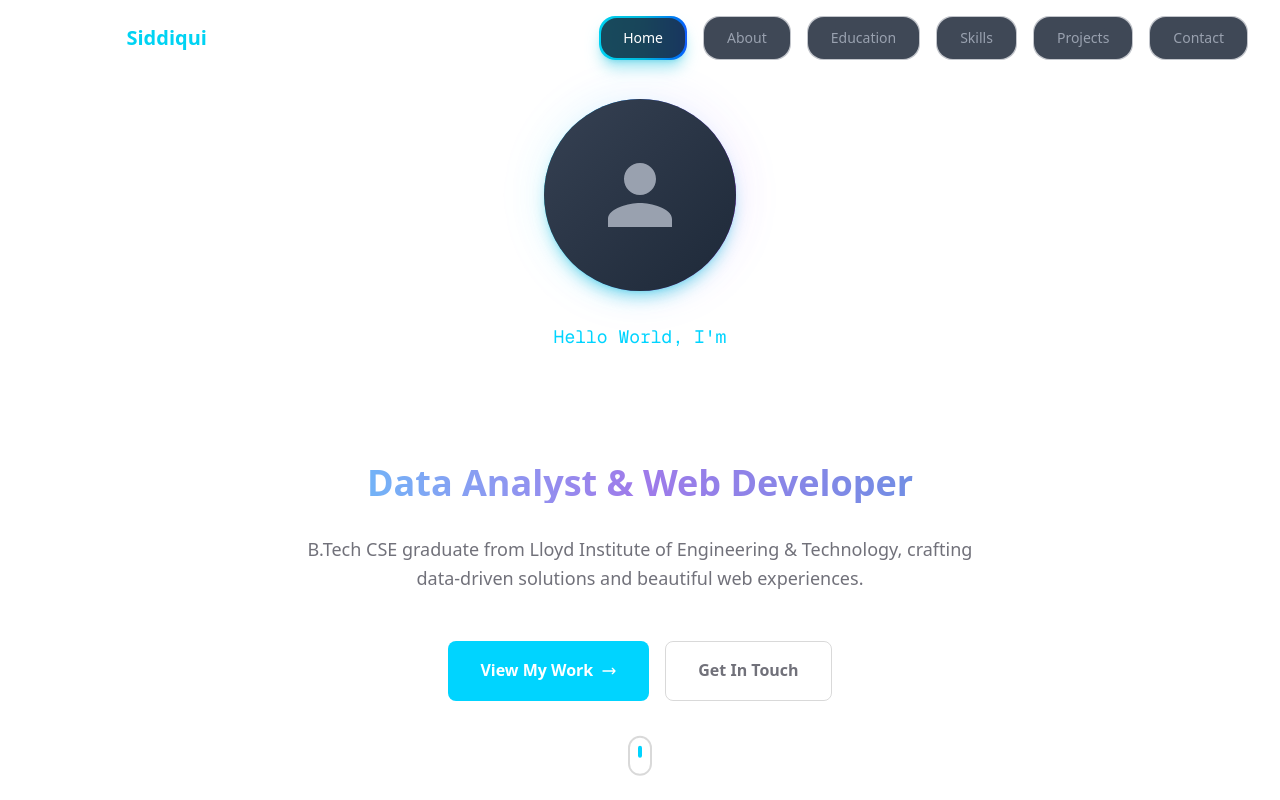
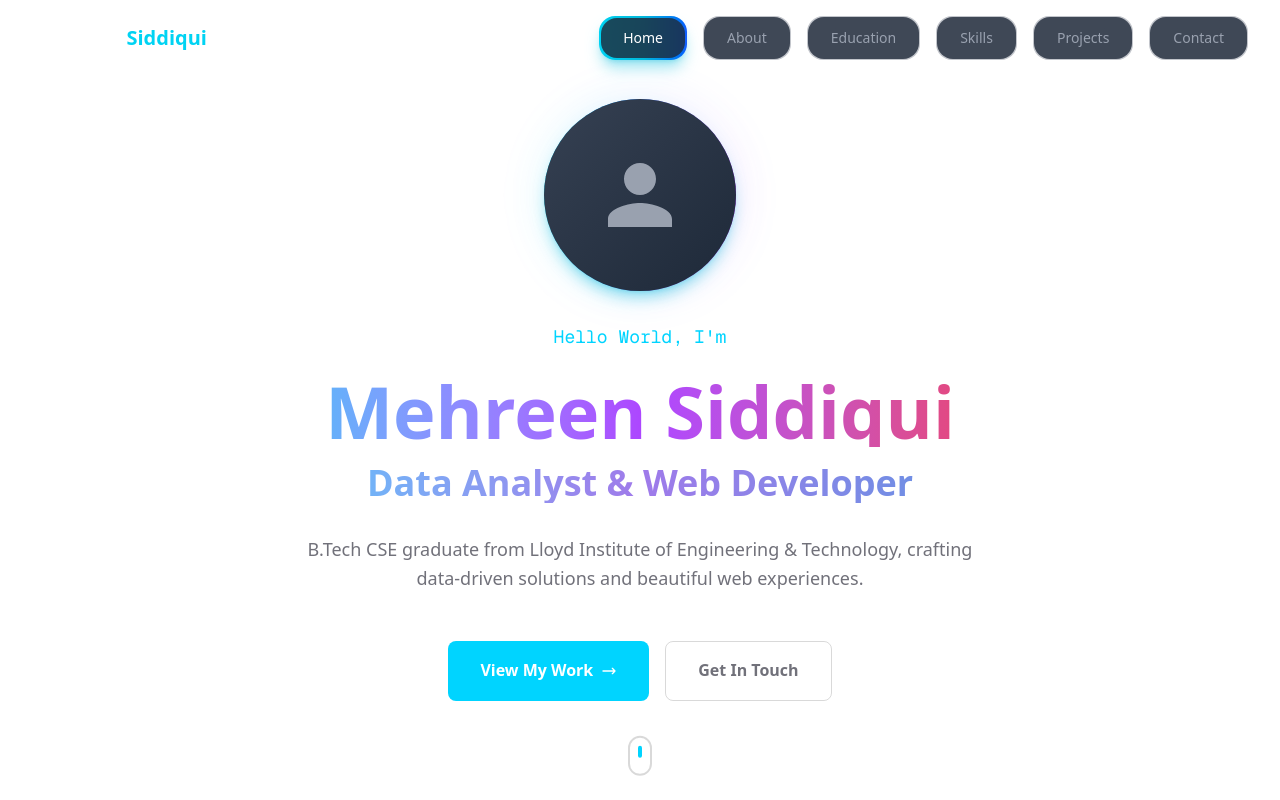
Before and after one commit to alexwaaaaaaa/mehreen-portfolio, a Next.js app: page / in a window 1280 px wide. Shown: the top 800 px of the page. Built offline with nearby package versions, Linux system fonts and the light colour scheme.

Commit message:
Add colorful gradient theme to name

```diff
--- a/app/page.tsx
+++ b/app/page.tsx
@@ -153,7 +153,7 @@ export default function Home() {
 
             {/* Name */}
             <motion.h1
-              className="text-5xl md:text-7xl font-bold mb-4 text-white"
+              className="text-5xl md:text-7xl font-bold mb-4 bg-gradient-to-r from-cyan-400 via-blue-500 via-purple-500 via-pink-500 to-red-500 bg-clip-text text-transparent"
               initial={{ opacity: 0, y: 20 }}
               animate={{ opacity: 1, y: 0 }}
               transition={{ duration: 0.8, delay: 0.3 }}
```
